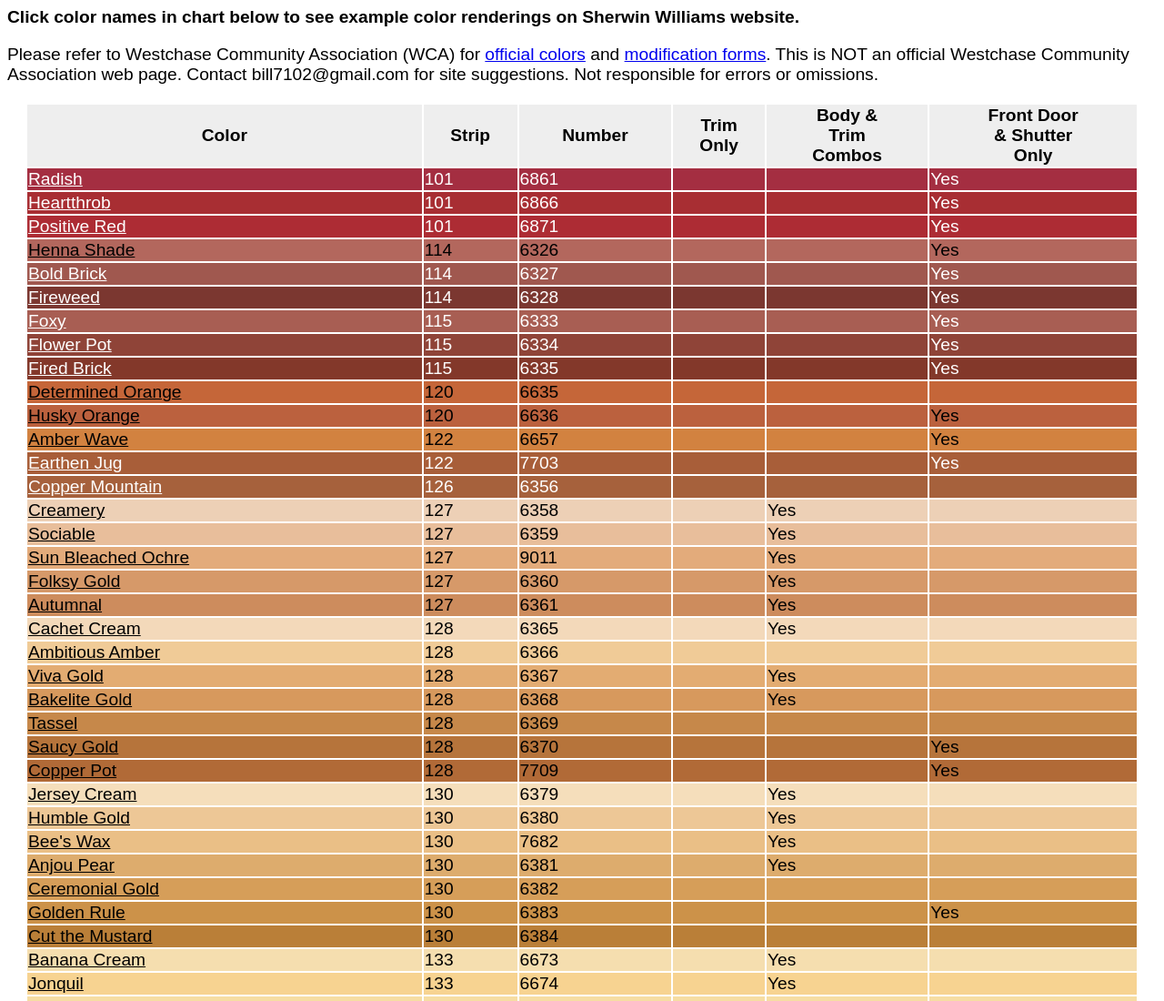
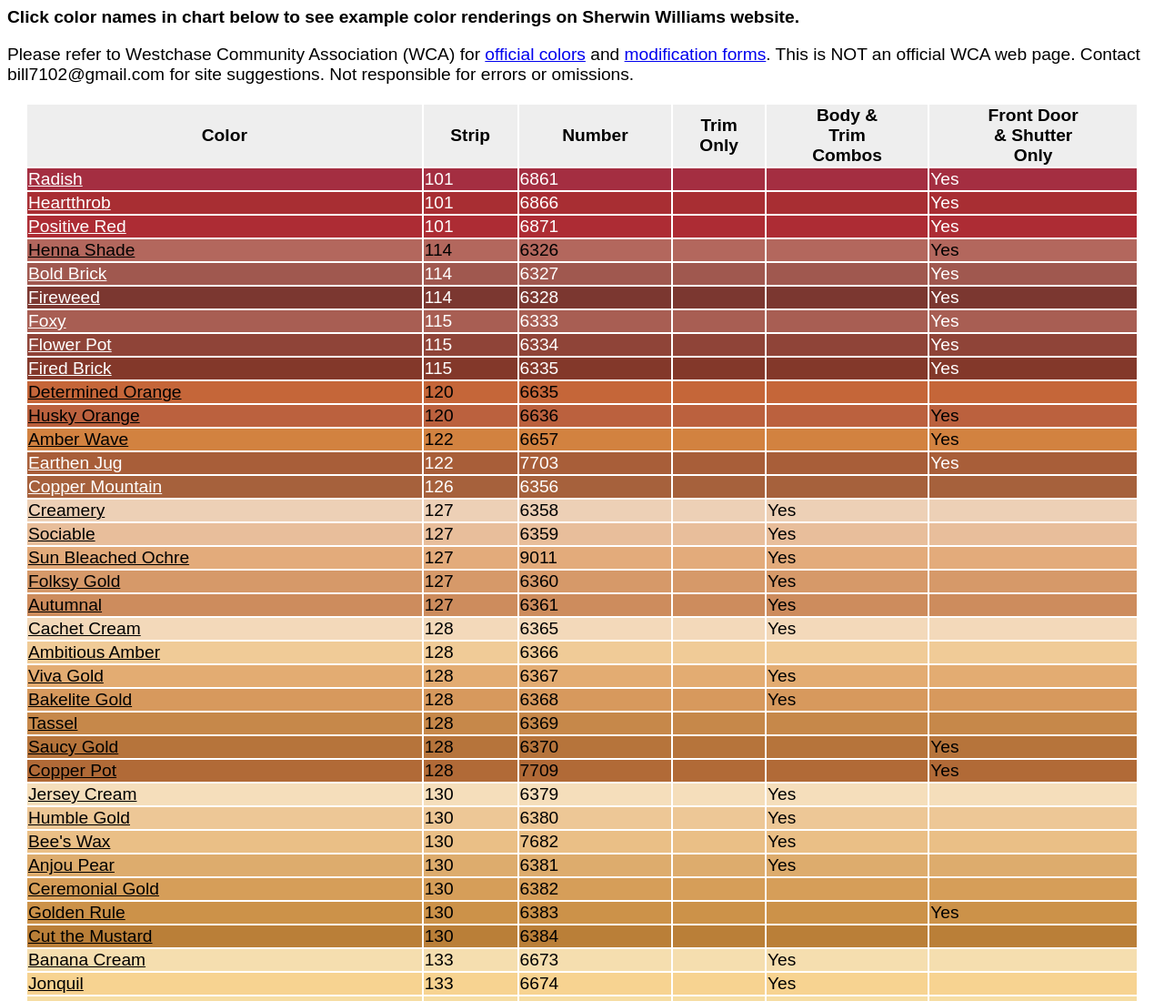
Before and after one commit to bill7102/WestchaseApprovedColors, a website: page index.html in a window 1280 px wide. Shown: the top 1100 px of the page at 91% size. Drawn offline with Linux system fonts and the light colour scheme.

Commit message:
Update index.html

```diff
--- a/index.html
+++ b/index.html
@@ -15,7 +15,7 @@
 }
 </style>
 <h3>Click color names in chart below to see example color renderings on Sherwin Williams website.</h3>
-<span>Please refer to Westchase Community Association (WCA) for <a href="https://westchasewca.com/docs-forms/governing-documents-ccrs-guidelines/">official colors</a> and <a href="https://westchasewca.com/committees/modifications-committee/">modification forms</a>. This is NOT an official Westchase Community Association web page. Contact bill7102@gmail.com for site suggestions. Not responsible for errors or omissions.
+<span>Please refer to Westchase Community Association (WCA) for <a href="https://westchasewca.com/docs-forms/governing-documents-ccrs-guidelines/">official colors</a> and <a href="https://westchasewca.com/committees/modifications-committee/">modification forms</a>. This is NOT an official WCA web page. Contact bill7102@gmail.com for site suggestions. Not responsible for errors or omissions.
 </span>
 <table><thead><tr><th>Color</th><th>Strip</th><th>Number</th><th>Trim<br>Only</th><th>Body &<br>Trim<br>Combos</th><th>Front Door<br>& Shutter<br>Only</th></tr></thead>
 <tr style=color:white;background-color:rgb(164,46,65);><td><a style=color:white; href=https://www.sherwin-williams.com/homeowners/color/find-and-explore-colors/paint-colors-by-family/SW6861-radish>Radish</td></a><td>101</td><td>6861</td><td></td><td></td><td>Yes</td></tr>
```
